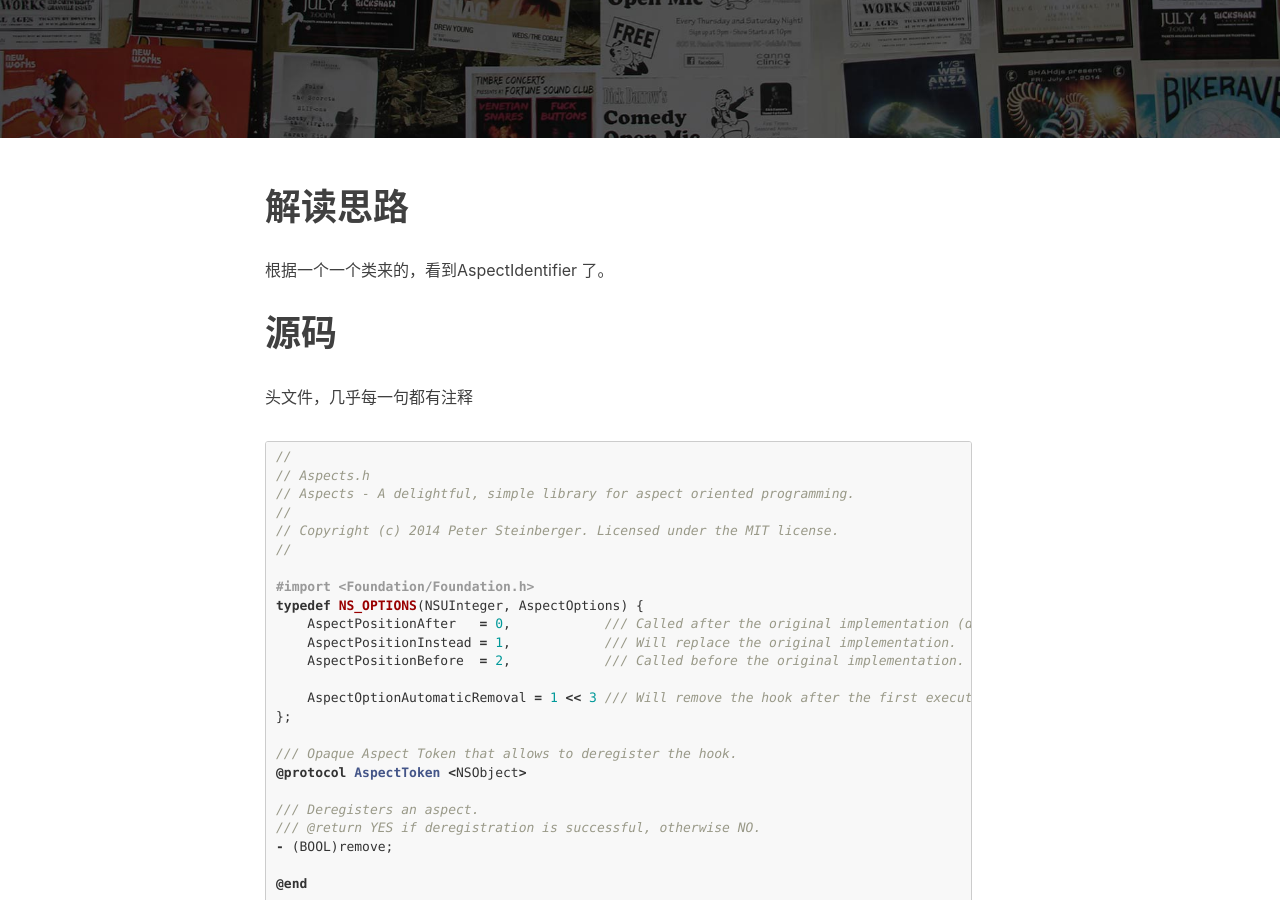
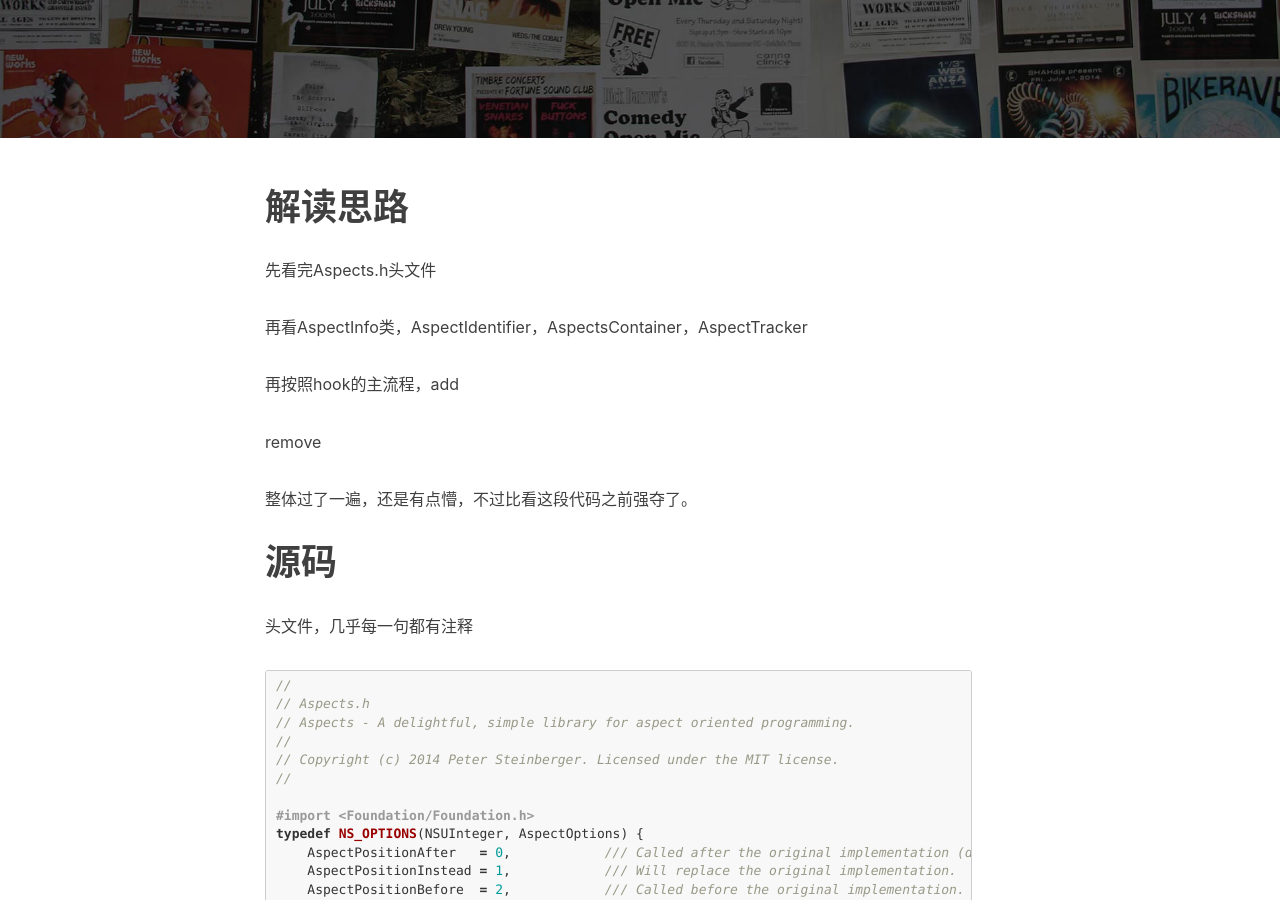
Before and after one commit to toolazytoname/toolazytoname.github.io, a Jekyll site: the page built from _posts/2019-08-10-source-Aspects.markdown, in a window 1280 px wide and 900 px high, scrolled down 319 px. Built offline with Jekyll 4.4.1, drawn with Linux system fonts in a browser that asks for light colours; nearby versions of some CDN libraries; comment, search, counter and statistics services are not loaded.

Commit message:
edit Aspects

```diff
--- a/_posts/2019-08-10-source-Aspects.markdown
+++ b/_posts/2019-08-10-source-Aspects.markdown
@@ -14,7 +14,15 @@ tags:
 
 # 解读思路
 
-根据一个一个类来的，看到AspectIdentifier 了。
+先看完Aspects.h头文件
+
+再看AspectInfo类，AspectIdentifier，AspectsContainer，AspectTracker
+
+再按照hook的主流程，add
+
+remove
+
+整体过了一遍，还是有点懵，不过比看这段代码之前强夺了。
 
 # 源码
 
```
